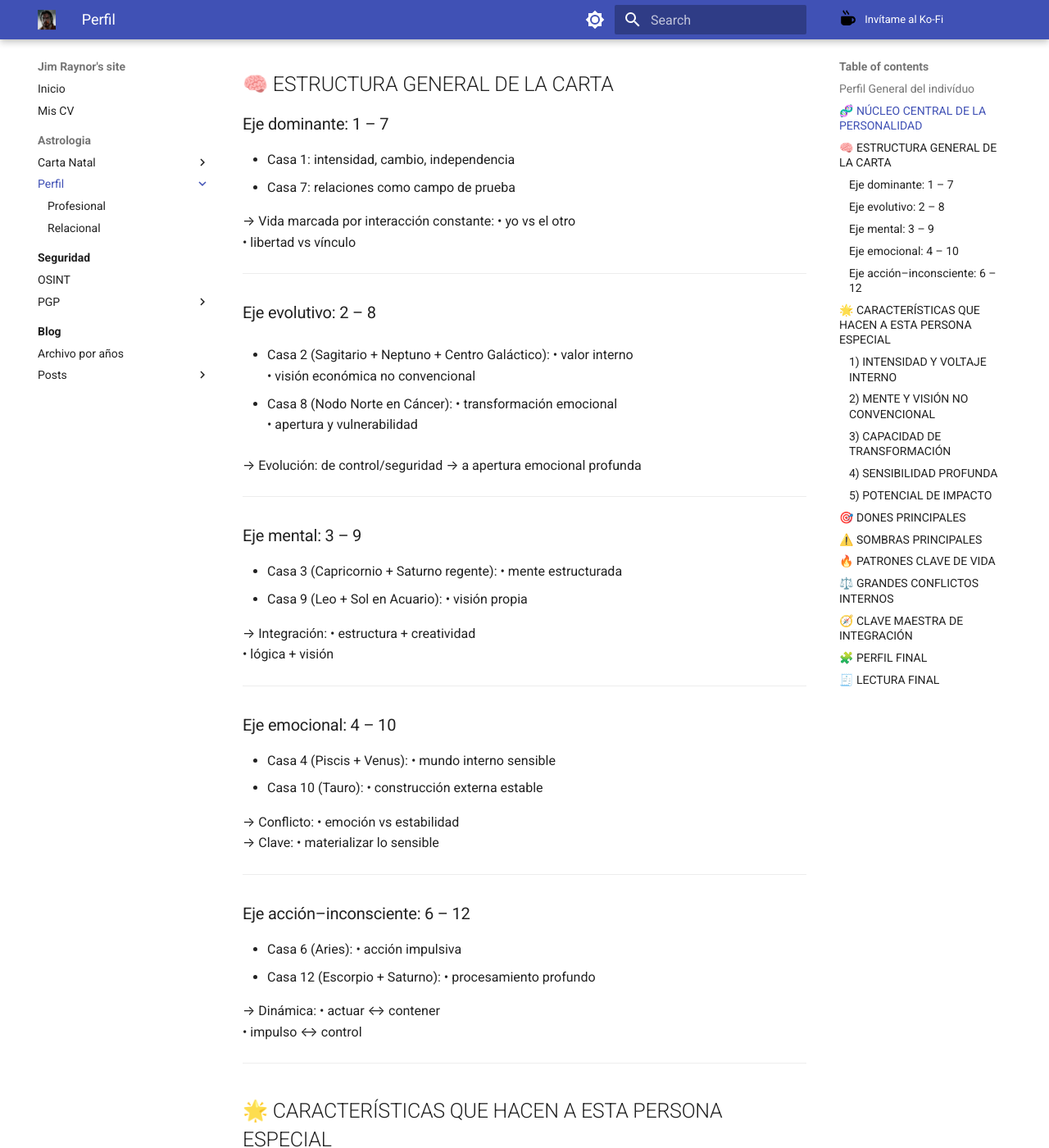
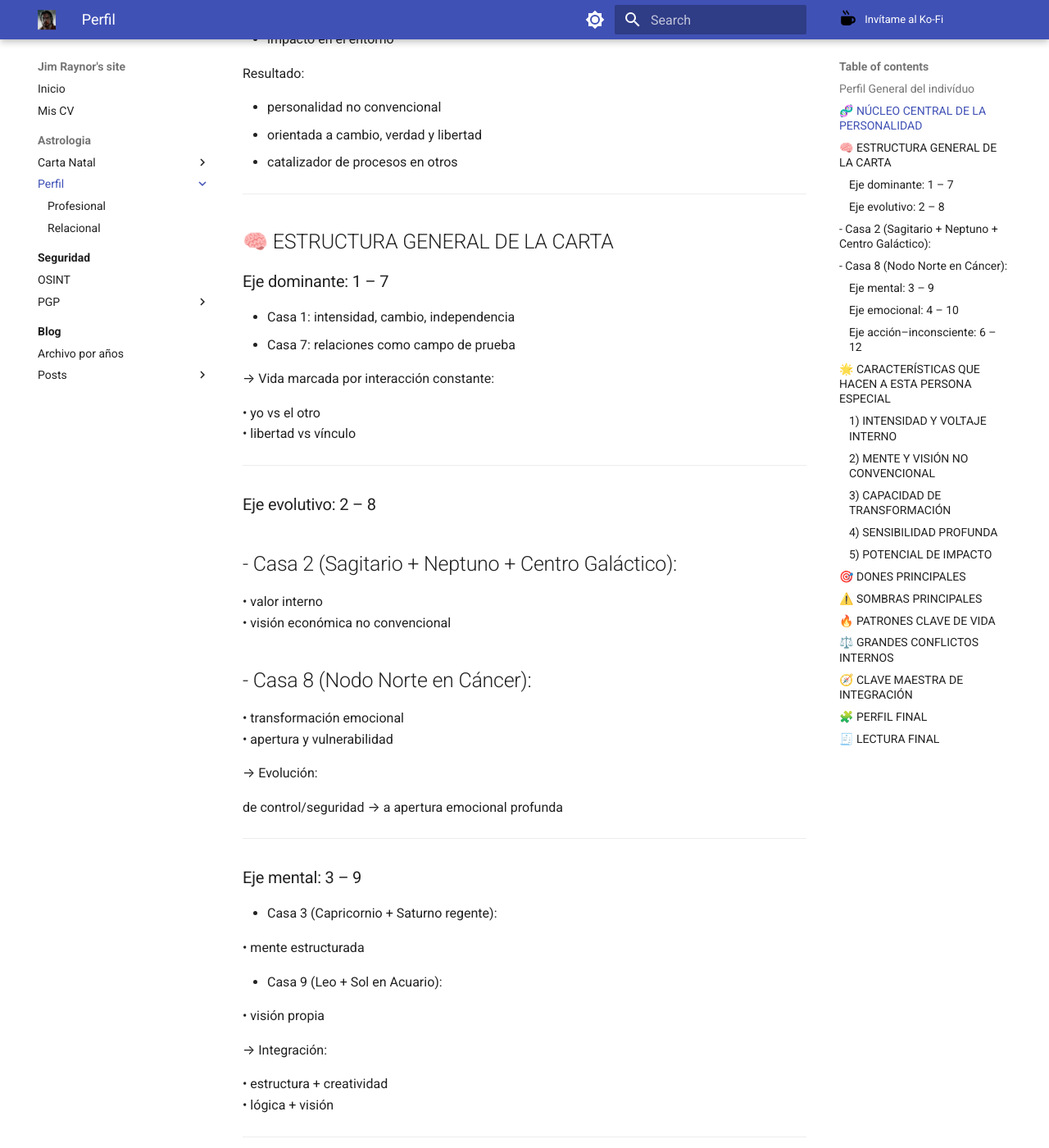
Before and after one commit to jimraynor88/blog, an MkDocs documentation site: the page built from docs/Astrologia/Perfil/index.md, in a window 1280 px wide and 1400 px high, scrolled down 447 px. Shown: the whole window at 82% size. Built offline with MkDocs 1.6.1 and Material for MkDocs 9.7.7, drawn with Linux system fonts in a browser that asks for light colours; some of the changed text lies outside the part shown.

Commit message:
Update index.md

```diff
--- a/docs/Astrologia/Perfil/index.md
+++ b/docs/Astrologia/Perfil/index.md
@@ -8,11 +8,13 @@
 → Eje dominante de toda la carta
 
 Define:
+
 - identidad
 - dirección vital
 - impacto en el entorno
 
 Resultado:
+
 - personalidad no convencional
 - orientada a cambio, verdad y libertad
 - catalizador de procesos en otros
@@ -22,10 +24,12 @@
 ## 🧠 ESTRUCTURA GENERAL DE LA CARTA
 
 ### Eje dominante: 1 – 7
+
 - Casa 1: intensidad, cambio, independencia
 - Casa 7: relaciones como campo de prueba
 
 → Vida marcada por interacción constante:
+
   • yo vs el otro
   • libertad vs vínculo
 
@@ -33,25 +37,32 @@
 
 ### Eje evolutivo: 2 – 8
 - Casa 2 (Sagitario + Neptuno + Centro Galáctico):
+-
   • valor interno
   • visión económica no convencional
 
 - Casa 8 (Nodo Norte en Cáncer):
+-
   • transformación emocional
   • apertura y vulnerabilidad
 
 → Evolución:
+
   de control/seguridad → a apertura emocional profunda
 
 ---
 
 ### Eje mental: 3 – 9
 - Casa 3 (Capricornio + Saturno regente):
+
   • mente estructurada
+
 - Casa 9 (Leo + Sol en Acuario):
+
   • visión propia
 
 → Integración:
+
   • estructura + creatividad
   • lógica + visión
 
@@ -59,24 +70,34 @@
 
 ### Eje emocional: 4 – 10
 - Casa 4 (Piscis + Venus):
+
   • mundo interno sensible
+
 - Casa 10 (Tauro):
+
   • construcción externa estable
 
 → Conflicto:
+
   • emoción vs estabilidad
+
 → Clave:
+
   • materializar lo sensible
 
 ---
 
 ### Eje acción–inconsciente: 6 – 12
 - Casa 6 (Aries):
+
   • acción impulsiva
+
 - Casa 12 (Escorpio + Saturno):
+
   • procesamiento profundo
 
 → Dinámica:
+
   • actuar ↔ contener
   • impulso ↔ control
 
@@ -142,6 +163,7 @@
 
 ## 🔥 PATRONES CLAVE DE VIDA
 - Ciclos de:
+
   • inicio → intensidad → crisis → transformación → reinicio
 
 - Relaciones como catalizador
@@ -161,15 +183,18 @@
 
 ## 🧭 CLAVE MAESTRA DE INTEGRACIÓN
 - Canalizar:
+
   • Júpiter → propósito
   • Urano → innovación
   • Antares → autocontrol
 
 - Integrar:
+
   • emoción (Piscis/Cáncer)
   • estructura (Capricornio/Tauro)
 
 - Estrategia:
+
   • estructurar sin rigidizar
   • sentir sin perderse
   • actuar sin dispersarse
@@ -179,11 +204,13 @@
 ## 🧩 PERFIL FINAL
 
 Tipo de individuo:
+
 - no convencional
 - intenso
 - transformador
 
 Camino de vida:
+
 - evolución a través de crisis
 - desarrollo de conciencia emocional
 - construcción de una verdad propia
@@ -195,12 +222,13 @@
 - No diseñada para estabilidad lineal
 
 - Si se integra:
+
   → creador de cambio
   → transformador consciente
   → individuo con impacto real
 
 - Si no:
+
   → ciclos repetitivos de conflicto e inestabilidad
 
-→ Esta carta no permite una vida superficial:
-   exige profundidad, conciencia y dirección
+→ Esta carta no permite una vida superficial, exige profundidad, conciencia y dirección
```
